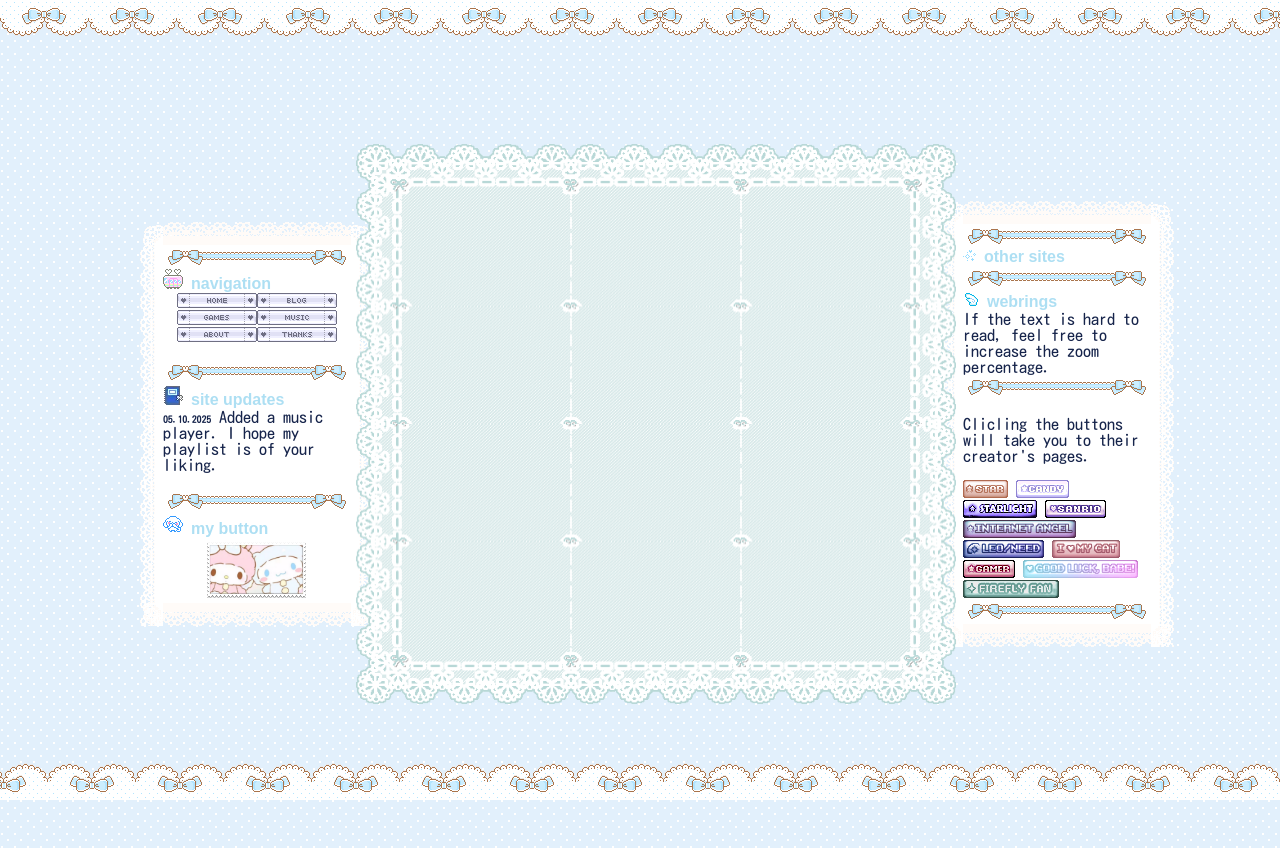
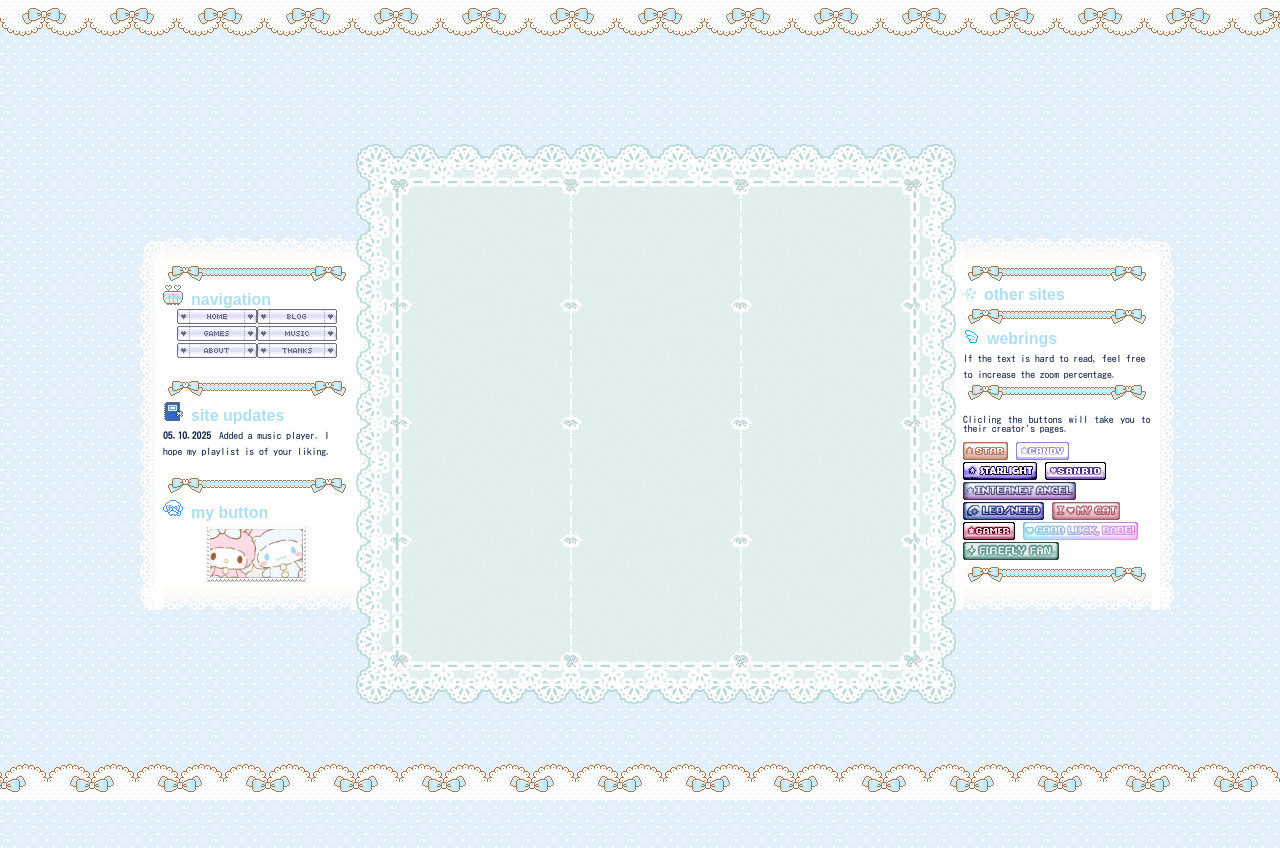
Before and after one commit to lilycove/neo-city, a plain HTML site: page public/home.html in a window 1280 px wide. Drawn offline with Linux system fonts and the light colour scheme; a web font is replaced by a local one.

Commit message:
fixed css for blurb

```diff
--- a/public/style.css
+++ b/public/style.css
@@ -146,7 +146,7 @@ height:23px
     margin-bottom: 1em;
 }
 
-.calendar, .news-blurb {
+.calendar, .blurb {
     font-size: 0.6em;
     text-align: justify;
 }
```
